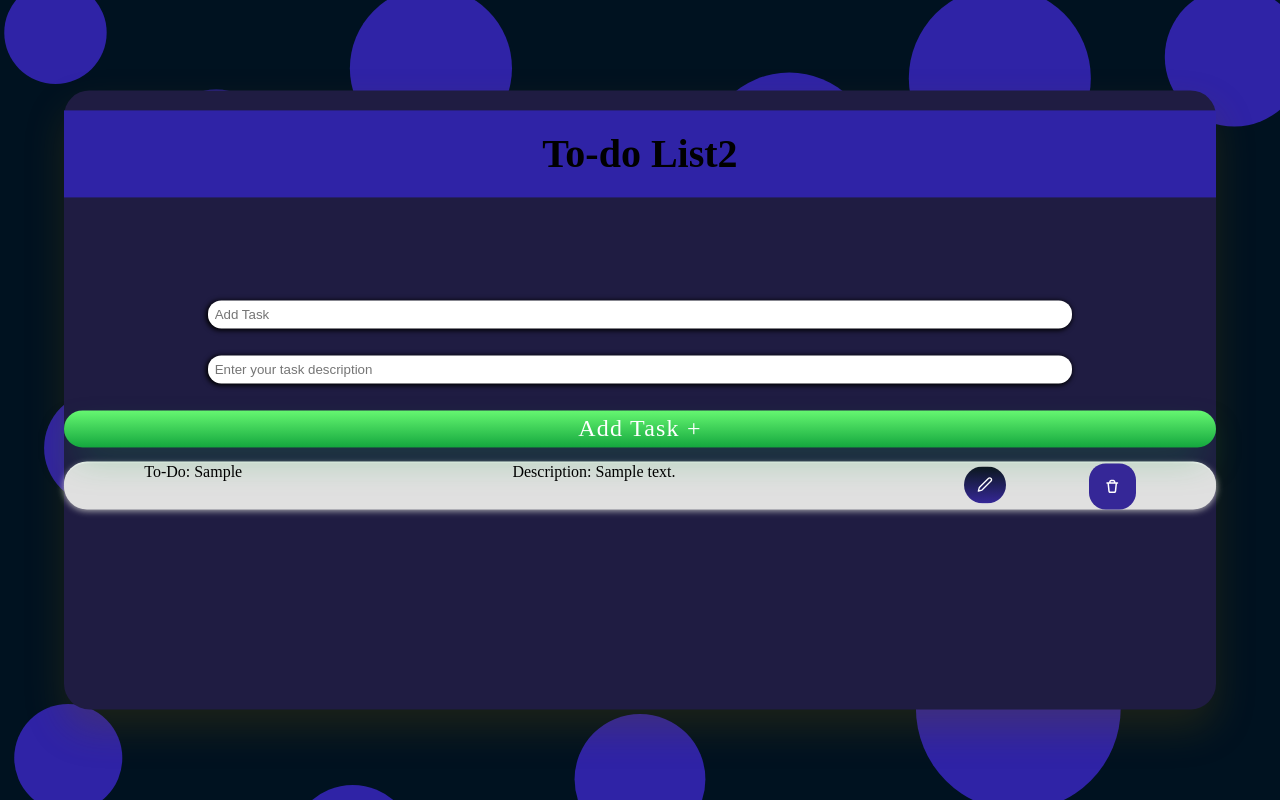
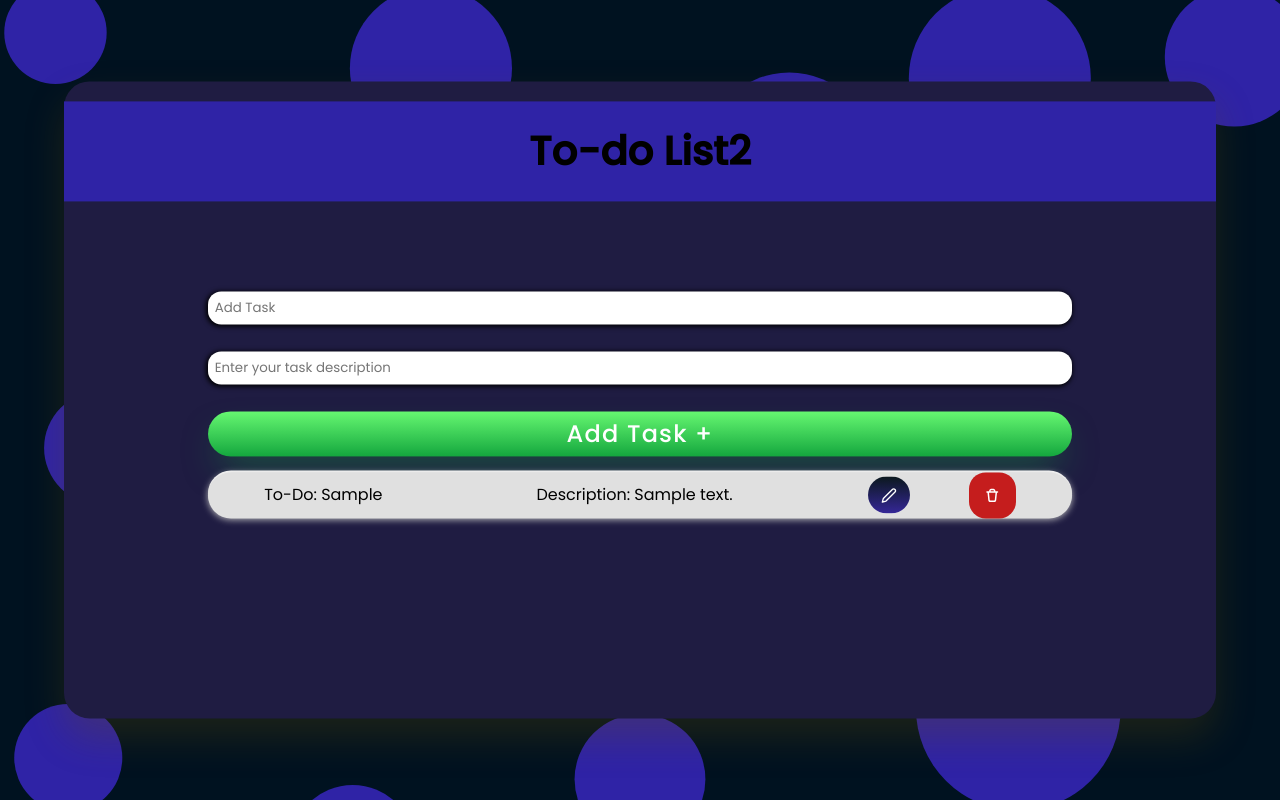
Before and after one commit to Ghanemla/u04-todo-app-Ghanemla, a PHP site: page / in a window 1280 px wide. Run offline with PHP 8.4, Linux system fonts and the light colour scheme; tables that the repository leaves empty hold one stand-in row (values such as "Sample post").

Commit message:
fixed some styling issues

```diff
--- a/src/css/style.css
+++ b/src/css/style.css
@@ -1,9 +1,8 @@
 * {
+  font-family: "poppins";
   box-sizing: border-box;
   padding: 0;
   margin: 0;
-  /* Handle */
-  /* Handle on hover */
 }
 * ::-webkit-scrollbar {
   width: 10px;
@@ -64,6 +63,40 @@ form {
   flex-wrap: wrap;
 }
 
+form > p {
+  margin-bottom: 10px;
+  display: flex;
+  justify-content: center;
+  color: white;
+  -webkit-animation-duration: 0.5s;
+          animation-duration: 0.5s;
+  -webkit-animation-name: warningMessage;
+          animation-name: warningMessage;
+  -webkit-animation-timing-function: cubic-bezier(0.71, 0.55, 0.62, 1.57);
+          animation-timing-function: cubic-bezier(0.71, 0.55, 0.62, 1.57);
+}
+
+@-webkit-keyframes warningMessage {
+  from {
+    opacity: 0;
+    transform: scale(0.9, 0.9);
+  }
+  to {
+    opacity: 1;
+    transform: scale(1, 1);
+  }
+}
+
+@keyframes warningMessage {
+  from {
+    opacity: 0;
+    transform: scale(0.9, 0.9);
+  }
+  to {
+    opacity: 1;
+    transform: scale(1, 1);
+  }
+}
 /* .input-form{
 
   display: flex;
@@ -97,7 +130,7 @@ form {
   box-shadow: 0 0.7em 1.5em -0.5em rgba(20, 167, 62, 0.5960784314);
   letter-spacing: 0.05em;
   border-radius: 20em;
-  width: 100%;
+  width: 75%;
 }
 
 .add-btn:hover {
@@ -108,13 +141,9 @@ form {
   box-shadow: 0 0.3em 1em -0.5em rgba(20, 167, 62, 0.5960784314);
 }
 
-form > p {
-  margin-bottom: 10px;
+.todo-container {
   display: flex;
   justify-content: center;
-  color: white;
-  -webkit-animation: fadeIn 0.5s;
-          animation: fadeIn 0.5s;
 }
 
 .todo-card {
@@ -124,7 +153,8 @@ form > p {
   box-shadow: 0px 1px 7px #bebebe, 0px -2px 0px #ffffff;
   display: flex;
   justify-content: space-evenly;
-  text-overflow: ellipsis;
+  align-items: center;
+  width: 75%;
 }
 
 .todo-card > .task {
@@ -175,11 +205,11 @@ form > p {
   align-items: center;
   padding: 1em;
   border: 0px solid transparent;
-  background-color: #352797;
+  background-color: #c51d1d;
   border-radius: 1.25em;
   transition: all 0.2s linear;
 }
 
 .del-btn:hover {
-  box-shadow: 3.4px 2.5px 4.9px #ffffff, 8.6px 6.3px 12.4px rgba(0, 0, 0, 0.035), 17.5px 12.8px 25.3px rgba(0, 0, 0, 0.045), 36.1px 26.3px 52.2px rgba(0, 0, 0, 0.055), 99px 72px 143px rgba(0, 0, 0, 0.08);
+  box-shadow: 3.4px 2.5px 4.9px #0a0a0a, 8.6px 6.3px 12.4px rgba(0, 0, 0, 0.035), 17.5px 12.8px 25.3px rgba(0, 0, 0, 0.045), 36.1px 26.3px 52.2px rgba(0, 0, 0, 0.055), 99px 72px 143px rgba(0, 0, 0, 0.08);
 }/*# sourceMappingURL=style.css.map */
--- a/src/css/style.scss
+++ b/src/css/style.scss
@@ -1,7 +1,9 @@
 *{
+  font-family: "poppins";
   box-sizing: border-box;
   padding: 0;
   margin: 0;
+
   ::-webkit-scrollbar {
     width: 10px;
   }
@@ -10,13 +12,13 @@
     border-radius: 5px;
   }
 
-  /* Handle */
+
   ::-webkit-scrollbar-thumb {
     background: #352797;
     border-radius: 5px;
   }
 
-  /* Handle on hover */
+
   ::-webkit-scrollbar-thumb:hover {
     background: #0b181d;
   }
@@ -65,6 +67,27 @@ form {
   align-content: center;
   flex-wrap: wrap;
 }
+ form > p {
+  margin-bottom: 10px;
+  display: flex;
+  justify-content: center;
+  color: white;
+  animation-duration: .5s;
+  animation-name: warningMessage;
+  animation-timing-function: cubic-bezier(.71,.55,.62,1.57);
+
+ }
+
+ @keyframes warningMessage {
+  from {
+      opacity: 0;
+      transform: scale(.9, .9);
+  }
+  to {
+      opacity: 1;
+      transform: scale(1, 1);
+  }}
+
 /* .input-form{
 
   display: flex;
@@ -100,7 +123,7 @@ form {
   box-shadow: 0 0.7em 1.5em -0.5em #14a73e98;
   letter-spacing: 0.05em;
   border-radius: 20em;
-  width: 100%;
+  width: 75%;
 }
 
 
@@ -112,14 +135,12 @@ form {
   box-shadow: 0 0.3em 1em -0.5em #14a73e98;
  }
 
- form > p {
-  margin-bottom: 10px;
-  display: flex;
-  justify-content: center;
-  color: white;
-  animation: fadeIn .5s;
- }
 
+
+.todo-container{
+ display: flex;
+ justify-content: center;
+}
  .todo-card{
   margin-top: 1em;
   border-radius: 30px;
@@ -127,7 +148,8 @@ form {
   box-shadow: 0px 1px 7px #bebebe, 0px -2px 0px #ffffff;
   display: flex;
   justify-content: space-evenly;
-  text-overflow: ellipsis;
+  align-items: center;
+  width: 75%;
 }
 
  .todo-card >.task{
@@ -179,13 +201,13 @@ form {
   align-items: center;
   padding: 1em;
   border: 0px solid transparent;
-  background-color: #352797;
+  background-color: #c51d1d;
   border-radius: 1.25em;
   transition: all 0.2s linear;
  }
 
  .del-btn:hover {
-  box-shadow: 3.4px 2.5px 4.9px #ffffff,
+  box-shadow: 3.4px 2.5px 4.9px #0a0a0a,
    8.6px 6.3px 12.4px rgba(0, 0, 0, 0.035),
    17.5px 12.8px 25.3px rgba(0, 0, 0, 0.045),
    36.1px 26.3px 52.2px rgba(0, 0, 0, 0.055),
```
Also changed, not shown: 1 other file.
